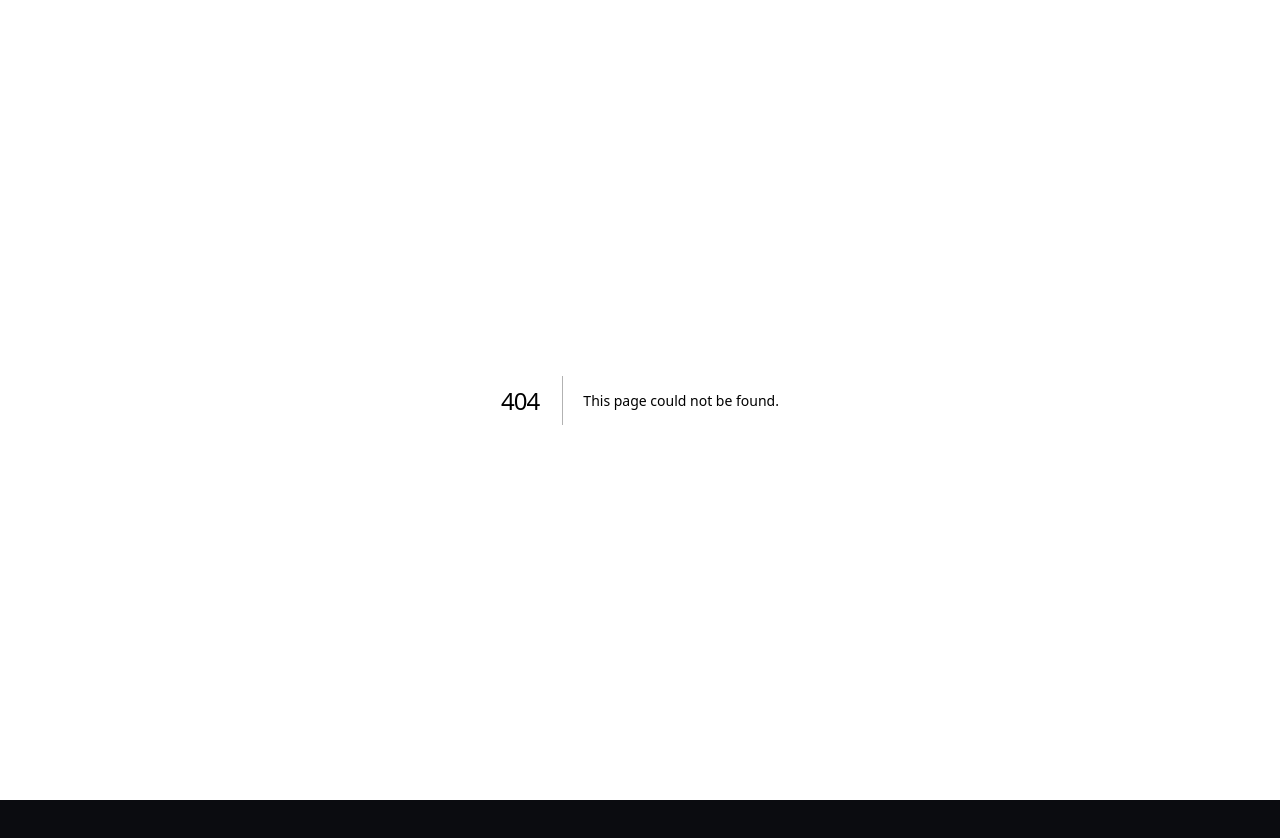
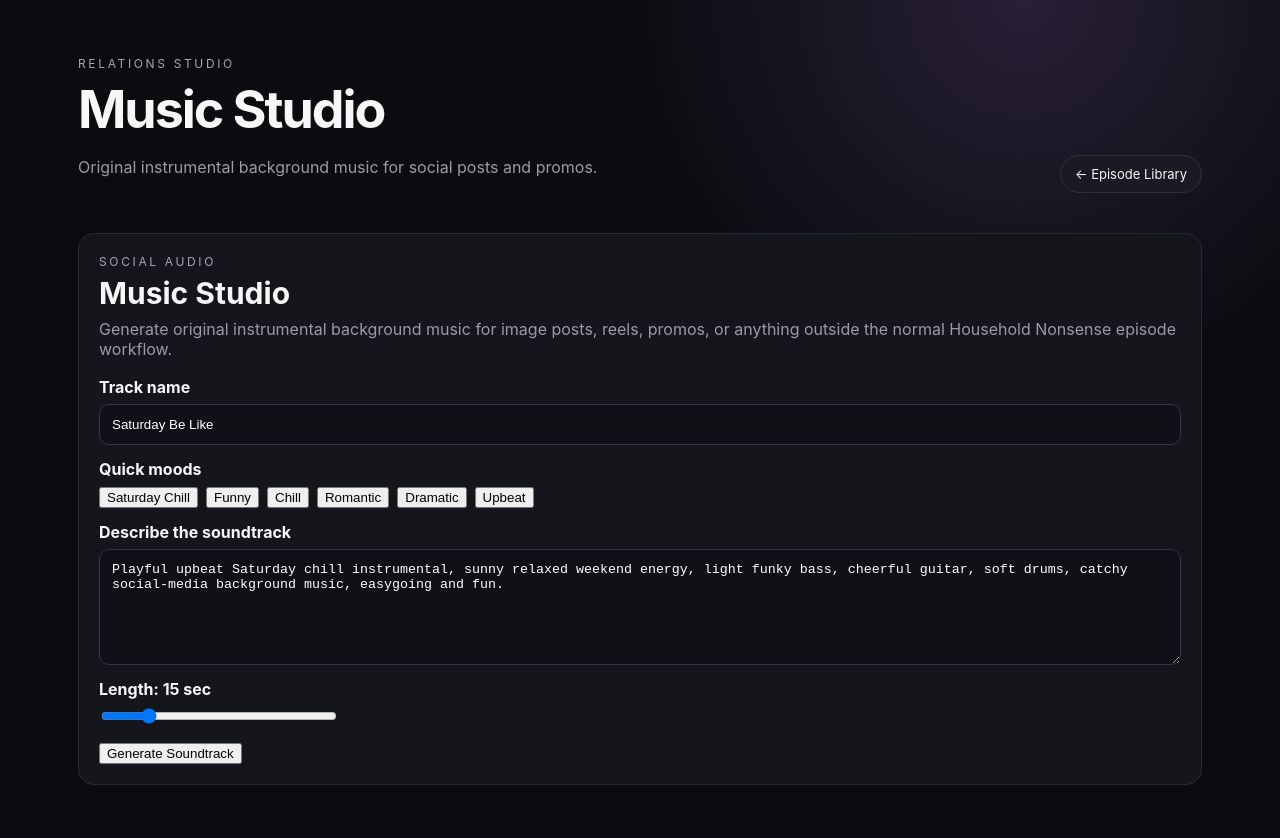
Before and after one commit to retroservices1121/relations, a Next.js app: page /music in a window 1280 px wide. Before the commit this address had no page. Shown: the top 838 px of the page. Before the commit the page ends 800 px from the top, so only its background shows below. Built offline with nearby package versions, Linux system fonts and the light colour scheme.

Commit message:
Add Music Studio page

```diff
--- /dev/null
+++ b/app/music/page.tsx
@@ -0,0 +1,16 @@
+import Link from "next/link";
+import MusicStudio from "../../components/MusicStudio";
+
+export default function MusicPage() {
+  return <main>
+    <header>
+      <div>
+        <span className="eyebrow">RELATIONS STUDIO</span>
+        <h1>Music Studio</h1>
+        <p>Original instrumental background music for social posts and promos.</p>
+      </div>
+      <Link href="/" className="statusPill">← Episode Library</Link>
+    </header>
+    <MusicStudio />
+  </main>;
+}
```
